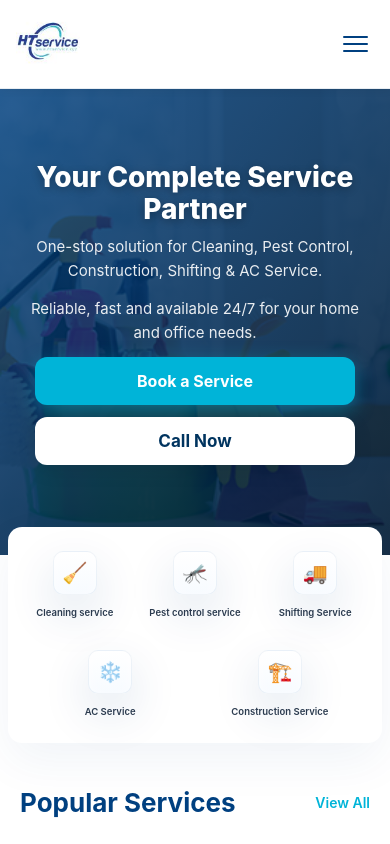
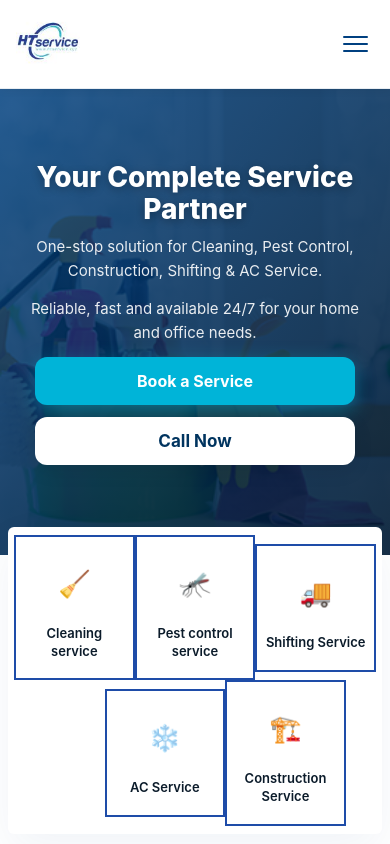
Before and after one commit to RetroRabiul/HTService, a Next.js app: page / in a window 390 px wide. Shown: the top 844 px of the page. Built offline with nearby package versions, Linux system fonts and the light colour scheme.

Commit message:
Style: scope mobile bordered grid; center icons; remove desktop borders

```diff
--- a/styles/Home.module.css
+++ b/styles/Home.module.css
@@ -293,15 +293,16 @@
   .bookBtn { width:100%; max-width:320px; padding:14px 24px; font-size:16px; }
   .heroActions { flex-direction: column; gap:12px; }
   .callBtn { width:100%; max-width:320px; padding:14px 24px; }
-  .categoriesWrap { margin: -28px 8px 0; padding:16px 10px; border-radius:14px; }
-  /* Phone: show categories as 3 on top, 2 centered below */
-  .categoriesGrid { display: flex; flex-wrap: wrap; gap: 14px; justify-content: center; }
-  .categoriesGrid > .categoryTile { flex: 0 0 30%; max-width: 30%; }
-  /* make last two items wider so they center on second row */
-  .categoriesGrid > .categoryTile:nth-child(n+4) { flex: 0 0 44%; max-width: 44%; }
-  .categoryTile { gap:6px; padding:8px 4px; }
-  .categoryIcon { width:44px; height:44px; font-size:20px; border-radius:10px; }
-  .categoryLabel { font-size:9.5px; }
+  .categoriesWrap { margin: -28px 8px 0; padding:8px 6px; border-radius:6px; }
+
+  /* Mobile: 3-up grid with blue borders like the reference image */
+  .categoriesGrid { display: flex; flex-wrap: wrap; gap: 0; justify-content: center; }
+  .categoriesGrid > .categoryTile { flex: 0 0 33.3333%; max-width: 33.3333%; box-sizing: border-box; margin: 0; }
+  /* center the 4th item so the second row appears centered */
+  .categoriesGrid > .categoryTile:nth-child(4) { margin-left: 16.6666%; }
+  .categoryTile { display:flex; flex-direction:column; align-items:center; justify-content:center; text-align:center; gap:8px; padding:18px 6px; min-height:100px; background:#ffffff; border-radius:0; box-shadow:none; border:2px solid #1e4ca8; }
+  .categoryIcon { width:56px; height:56px; font-size:26px; border-radius:6px; background: transparent; box-shadow: none; border: none; display:flex; align-items:center; justify-content:center; }
+  .categoryLabel { font-size:13px; margin-top:6px; color:#0b1b2a; }
   .subserviceItem { padding: 8px 10px; font-size: 13px; }
   .popularGrid { grid-template-columns: repeat(2, 1fr); gap:10px; }
 }
```
